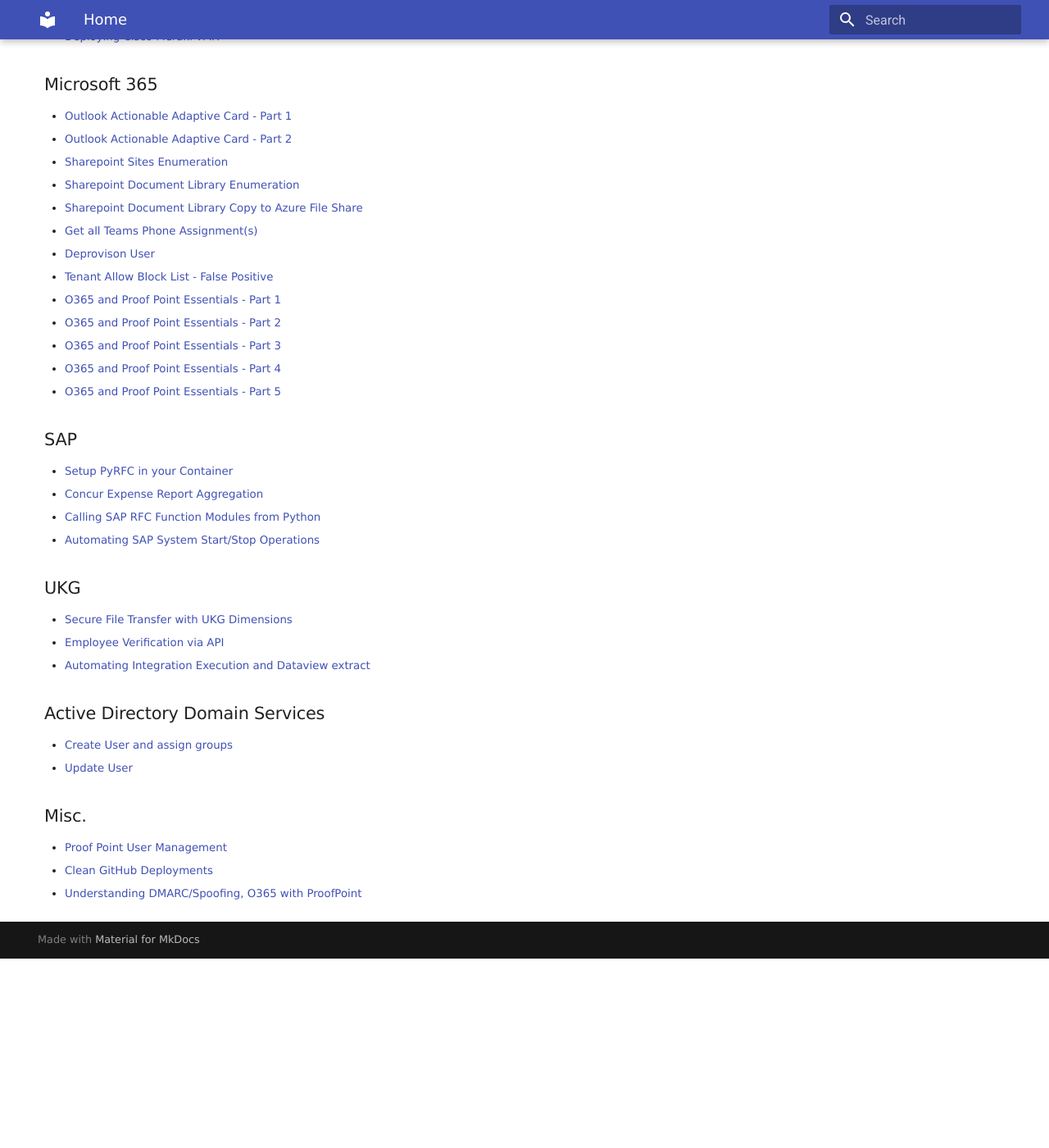
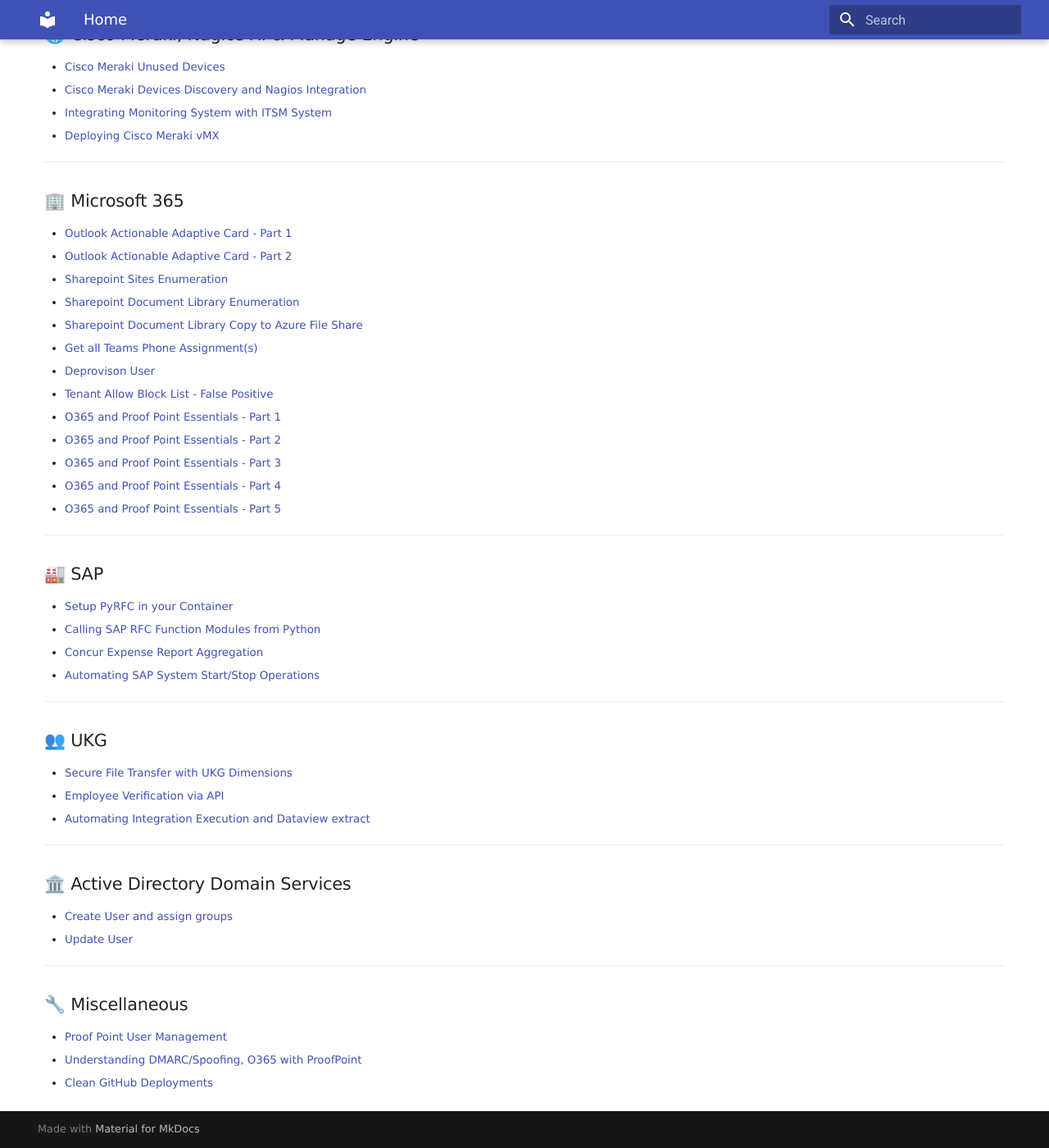
Before and after one commit to Munish-Sethi/pers-blog, an MkDocs documentation site: the page built from docs/index.md, in a window 1280 px wide and 1400 px high, scrolled down 928 px. Shown: the whole window at 82% size. Built offline with MkDocs 1.6.1 and Material for MkDocs 9.7.7, drawn with Linux system fonts in a browser that asks for light colours; before the commit the page ends 2097 px from its top, so only the background shows below that; some of the changed text lies outside the part shown.

Commit message:
Updated look and feel of Index / Main page

```diff
--- a/docs/index.md
+++ b/docs/index.md
@@ -44,22 +51,31 @@
 - [O365 and Proof Point Essentials - Part 3](email-o365-proofpoint-part3.md)
 - [O365 and Proof Point Essentials - Part 4](email-o365-proofpoint-part4.md)
 - [O365 and Proof Point Essentials - Part 5](email-o365-proofpoint-part5.md)
-## SAP
+
+---
+
+## 🏭 SAP
 - [Setup PyRFC in your Container](sap-rfc-python-container.md)
+- [Calling SAP RFC Function Modules from Python](sap-rfc-python.md)
 - [Concur Expense Report Aggregation](sap-concur-expense-reports-aggregation.md)
-- [Calling SAP RFC Function Modules from Python](sap-rfc-python.md)
 - [Automating SAP System Start/Stop Operations](sap-system-start-stop.md)
 
-## UKG
+---
+
+## 👥 UKG
 - [Secure File Transfer with UKG Dimensions](ukg-sftp-file-transfer.md)
 - [Employee Verification via API](ukg-api-employee-verification.md)
 - [Automating Integration Execution and Dataview extract](ukg-api-integration-and-dataview.md)
 
-## Active Directory Domain Services
+---
+
+## 🏛️ Active Directory Domain Services
 - [Create User and assign groups](adds-user-creation.md)
 - [Update User](adds-user-update.md)
 
-## Misc.
+---
+
+## 🔧 Miscellaneous
 - [Proof Point User Management](proofpoint-user-management.md)
+- [Understanding DMARC/Spoofing, O365 with ProofPoint](proofpointo365connector.md)
 - [Clean GitHub Deployments](github-clean-deployments.md)
-- [Understanding DMARC/Spoofing, O365 with ProofPoint](proofpointo365connector.md)
```
Also changed, not shown: other parts of docs/index.md (+14 -7 lines).
